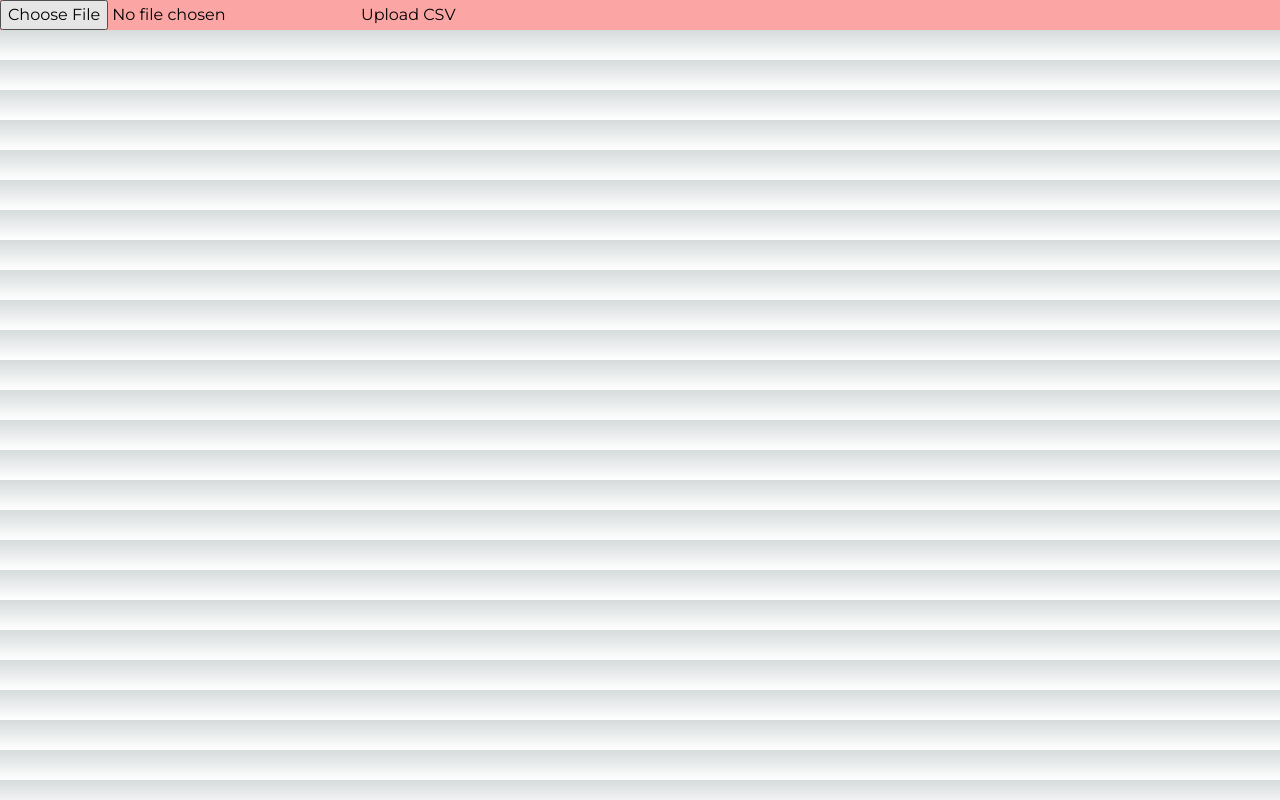
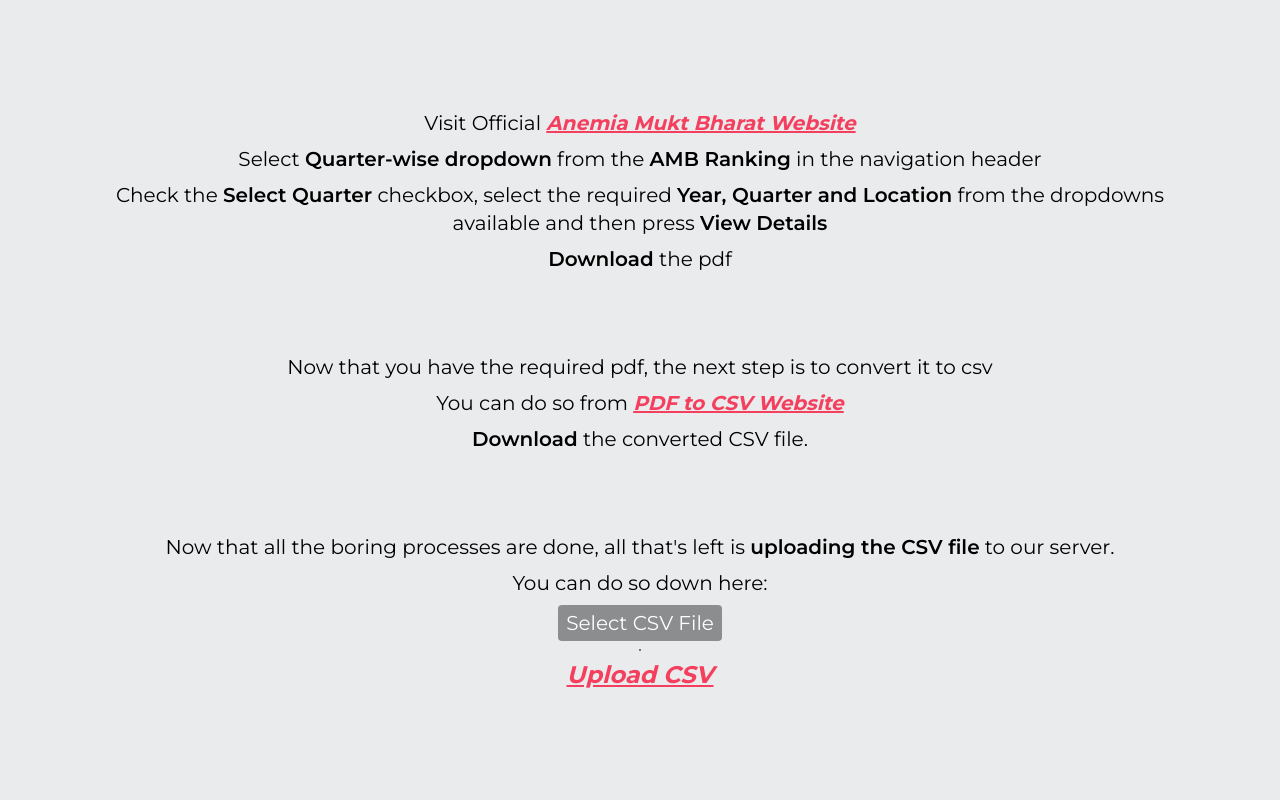
Before and after one commit to renji18/anemia-chartify-tracker-frontend, a Next.js app: page /admin in a window 1280 px wide. Built offline with nearby package versions, Linux system fonts and the light colour scheme; no server answers.

Commit message:
admin page done

```diff
--- a/src/app/admin/page.tsx
+++ b/src/app/admin/page.tsx
@@ -1,37 +1,168 @@
-"use client";
+"use client"
 
-import { useState } from "react";
-import { useAppDispatch } from "../../utility/type";
-import { sendData } from "../../redux/actions";
+import { useEffect, useRef, useState } from "react"
+import { useAppDispatch } from "../../utility/type"
+import { getData, sendData } from "../../redux/actions"
+import Link from "next/link"
 
 const Admin = () => {
-  const dispatch = useAppDispatch();
-  const [file, setFile] = useState<File | null>(null);
+  const dispatch = useAppDispatch()
+  const fileRef = useRef<HTMLInputElement | null>(null)
+  const [file, setFile] = useState<File | null>(null)
+  const [confirmSubmit, setConfirmSubmit] = useState<Boolean>(false)
 
   const handleFileChange = (e: React.ChangeEvent<HTMLInputElement>) => {
-    const selectedFile = e.target.files && e.target.files[0];
+    const selectedFile = e.target.files && e.target.files[0]
     if (selectedFile) {
-      setFile(selectedFile);
+      setFile(selectedFile)
     }
-  };
+  }
+
+  const handleOpenFileManager = () => {
+    fileRef.current?.click()
+  }
 
   const handleUpload = async () => {
-    if (!file) return;
-    const formData = new FormData();
-    formData.append("csvFile", file);
+    if (!file) return
+    setConfirmSubmit(true)
+  }
+
+  const finalSubmission = () => {
     try {
-      dispatch(sendData({ file: formData }));
+      if (!file) return
+      const formData = new FormData()
+      formData.append("csvFile", file)
+      dispatch(sendData({ file: formData }))
+      setConfirmSubmit(false)
+      setFile(null)
     } catch (error) {
-      console.error("Error Uploading CSV", error);
+      console.error("Error Uploading CSV", error)
+      setConfirmSubmit(false)
     }
-  };
+  }
+
+  useEffect(() => {
+    dispatch(getData())
+  }, [dispatch])
 
   return (
-    <div className="bg-red-300">
-      <input type="file" accept=".csv" onChange={handleFileChange} />
-      <button onClick={handleUpload}>Upload CSV</button>
+    <div className="bg-[#e9ebec] lg:text-xl text-center">
+      {confirmSubmit ? (
+        <div className="h-screen w-screen flex justify-center items-center flex-col">
+          <div className="text-center text-xl pt-10 text-white font-bold w-1/2 lg:w-1/3 h-1/3 bg-black/40 rounded">
+            <div>
+              <p>Confirm Submission??</p>
+              <p>This is an irreversible action</p>
+            </div>
+            <div className="text-base mt-5">{file?.name}</div>
+            <div className="flex justify-between px-16 pt-20">
+              <button
+                onClick={() => setConfirmSubmit(false)}
+                className="font-mono hover:bg-white/75 px-2 py-1 rounded text-rose-200 hover:text-rose-400 text-2xl"
+              >
+                Cancel
+              </button>
+              <button
+                onClick={finalSubmission}
+                className="font-mono hover:bg-white/75 px-2 py-1 rounded text-emerald-200 hover:text-emerald-400 text-2xl"
+              >
+                Confirm
+              </button>
+            </div>
+          </div>
+        </div>
+      ) : (
+        <div className="px-20 flex flex-col gap-20 justify-center  h-screen">
+          <div className="flex flex-col items-center gap-2">
+            <p>
+              Visit Official{" "}
+              <Link target="_blank" href="https://anemiamuktbharat.info/">
+                <i className="text-rose-500 underline font-bold">
+                  Anemia Mukt Bharat Website
+                </i>
+              </Link>
+            </p>
+            <div>
+              <p>
+                Select{" "}
+                <span className="font-semibold">Quarter-wise dropdown</span>{" "}
+                from the <span className="font-semibold">AMB Ranking</span> in
+                the navigation header
+              </p>
+            </div>
+            <div>
+              <p>
+                Check the <span className="font-semibold">Select Quarter</span>{" "}
+                checkbox, select the required{" "}
+                <span className="font-semibold">
+                  Year, Quarter and Location
+                </span>{" "}
+                from the dropdowns available and then press{" "}
+                <span className="font-semibold">View Details</span>
+              </p>
+            </div>
+            <div>
+              <p>
+                <span className="font-semibold">Download</span> the pdf
+              </p>
+            </div>
+          </div>
+
+          <div className="flex flex-col gap-2 items-center">
+            <p>
+              Now that you have the required pdf, the next step is to convert it
+              to csv
+            </p>
+            <p>
+              You can do so from{" "}
+              <Link
+                target="_blank"
+                href="https://products.groupdocs.app/conversion/pdf-to-csv"
+              >
+                <i className="text-rose-500 underline font-bold">
+                  PDF to CSV Website
+                </i>
+              </Link>
+            </p>
+            <p>
+              <span className="font-semibold">Download</span> the converted CSV
+              file.
+            </p>
+          </div>
+
+          <div className="flex flex-col gap-2 items-center">
+            <p>
+              Now that all the boring processes are done, all that&apos;s left
+              is <span className="font-semibold">uploading the CSV file</span>{" "}
+              to our server.
+            </p>
+            <p>You can do so down here:</p>
+            <div
+              className={`h-full bg-black/40 hover:bg-transparent/20 hover:text-black px-2 py-1 rounded text-white cursor-pointer flex justify-center flex-col gap-4 items-center`}
+              onClick={handleOpenFileManager}
+            >
+              <p>Select CSV File</p>
+              <input
+                type="file"
+                className="hidden"
+                ref={fileRef}
+                accept=".csv"
+                onChange={handleFileChange}
+              />
+            </div>
+            <div className="border border-t-black border-b-black">
+              {file?.name}
+            </div>
+            <button onClick={handleUpload}>
+              <i className="text-rose-500 hover:font-mono text-xl lg:text-2xl pt-3 underline font-bold">
+                Upload CSV
+              </i>
+            </button>
+          </div>
+        </div>
+      )}
     </div>
-  );
-};
+  )
+}
 
-export default Admin;
+export default Admin
--- a/src/app/globals.css
+++ b/src/app/globals.css
@@ -8,13 +8,13 @@
   --background-end-rgb: 255, 255, 255;
 }
 
-@media (prefers-color-scheme: dark) {
+/* @media (prefers-color-scheme: dark) {
   :root {
     --foreground-rgb: 255, 255, 255;
     --background-start-rgb: 0, 0, 0;
     --background-end-rgb: 0, 0, 0;
   }
-}
+} */
 
 body {
   color: rgb(var(--foreground-rgb));
--- a/src/app/page.tsx
+++ b/src/app/page.tsx
@@ -1,26 +1,29 @@
-"use client";
+"use client"
 
-import { useEffect, useState } from 'react';
-import { getData } from '../redux/actions';
-import { useAppDispatch } from '@/utility/type';
-import FilledLinedCharts from '@/components/FilledLineChart';
+import { useEffect, useState } from "react"
+import { getData } from "../redux/actions"
+import { useAppDispatch } from "@/utility/type"
+import FilledLinedCharts from "@/components/FilledLineChart"
 
 export default function Home() {
-   const dispatch = useAppDispatch();
+  const dispatch = useAppDispatch()
   //  const [allData, setAllData] = useState<Array<Object>>([])
-  const [state, setState] = useState<Array<String>>([
-    "Gujarat",
-  ]);
+  const [state, setState] = useState<Array<String>>(["Gujarat"])
 
-  const [city, setCity] = useState<Array<String>>(["DANG", "PATAN"]);
+  const [city, setCity] = useState<Array<String>>(["DANG", "PATAN"])
 
-  const [cat, setCat] = useState<Array<String>>(["Adolescents", "Children", "Mothers", "Index Value", "Pregnant Women", "Toddlers"]);
+  const [cat, setCat] = useState<Array<String>>([
+    "Adolescents",
+    "Children",
+    "Mothers",
+    "Index Value",
+    "Pregnant Women",
+    "Toddlers",
+  ])
 
-   useEffect(() => {
-     dispatch(getData());
-   }, [dispatch]);
-
-
+  useEffect(() => {
+    dispatch(getData())
+  }, [dispatch])
 
   return (
     <div className="p-10 min-h-screen">
@@ -82,5 +85,5 @@
         </div>
       </div>
     </div>
-  );
+  )
 }
```
Also changed, not shown: src/app/layout.tsx (+8 -9 lines), src/redux/provider.tsx (+4 -4 lines), src/redux/sagas/services.ts (line endings or trailing spaces), 1 other file (tests, documents, lock files or other folders).
